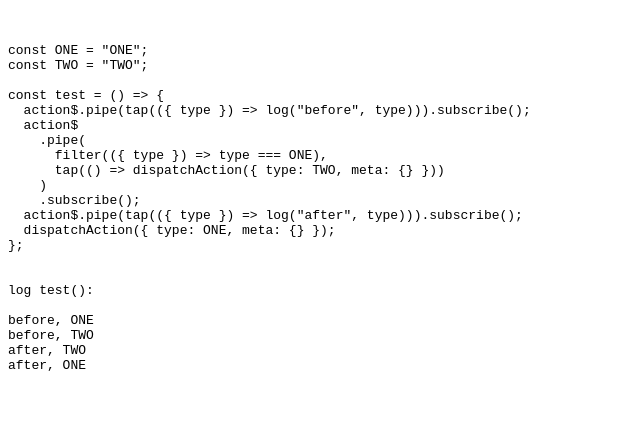
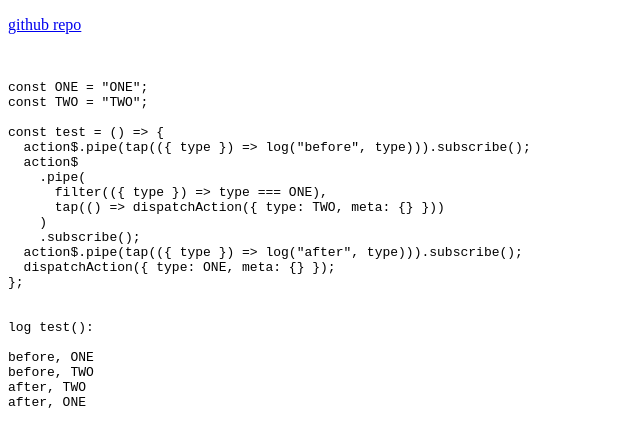
Before and after one commit to chriskr/test-rxjs, a website: page index.html in a window 1280 px wide. Shown: the whole page, without its empty margins (0-640 px from the left). Drawn offline with Linux system fonts and the light colour scheme.

Commit message:
Added link to repo

```diff
--- a/index.html
+++ b/index.html
@@ -1,4 +1,5 @@
 <!DOCTYPE html>
 <title>test</title>
+<p><a href="https://github.com/chriskr/test-rxjs">github repo</a></p>
 <pre></pre>
 <script src="./script.js" type="module"></script>
```
